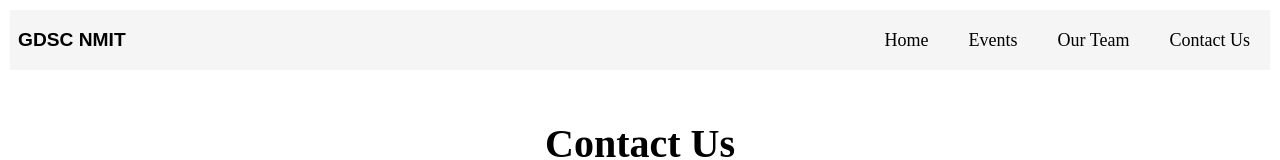
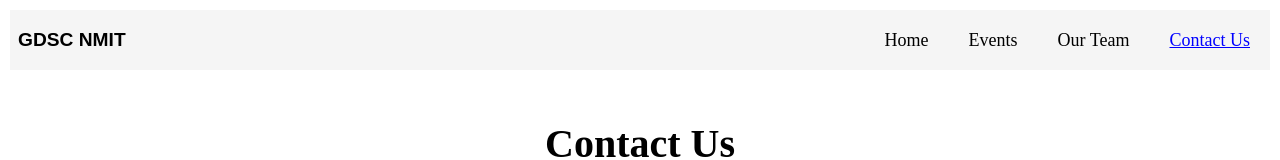
Before and after one commit to Anjali0048/GDSC-NMIT, a plain HTML site: page Contact.html in a window 1280 px wide. Shown: the top 160 px of the page. Drawn offline with Linux system fonts and the light colour scheme.

Commit message:
Update Contact.html

```diff
--- a/Contact.html
+++ b/Contact.html
@@ -26,7 +26,7 @@
                 <li><a href="/">Home</a></li>
                 <li><a href="Events.html">Events</a></li>
                 <li><a href="OurTeam.html">Our Team</a></li>
-                <li><a href="Contact.html">Contact Us</a></li>
+                <li><a class="active" href="Contact.html">Contact Us</a></li>
             </ul>
         </div>
 
```
